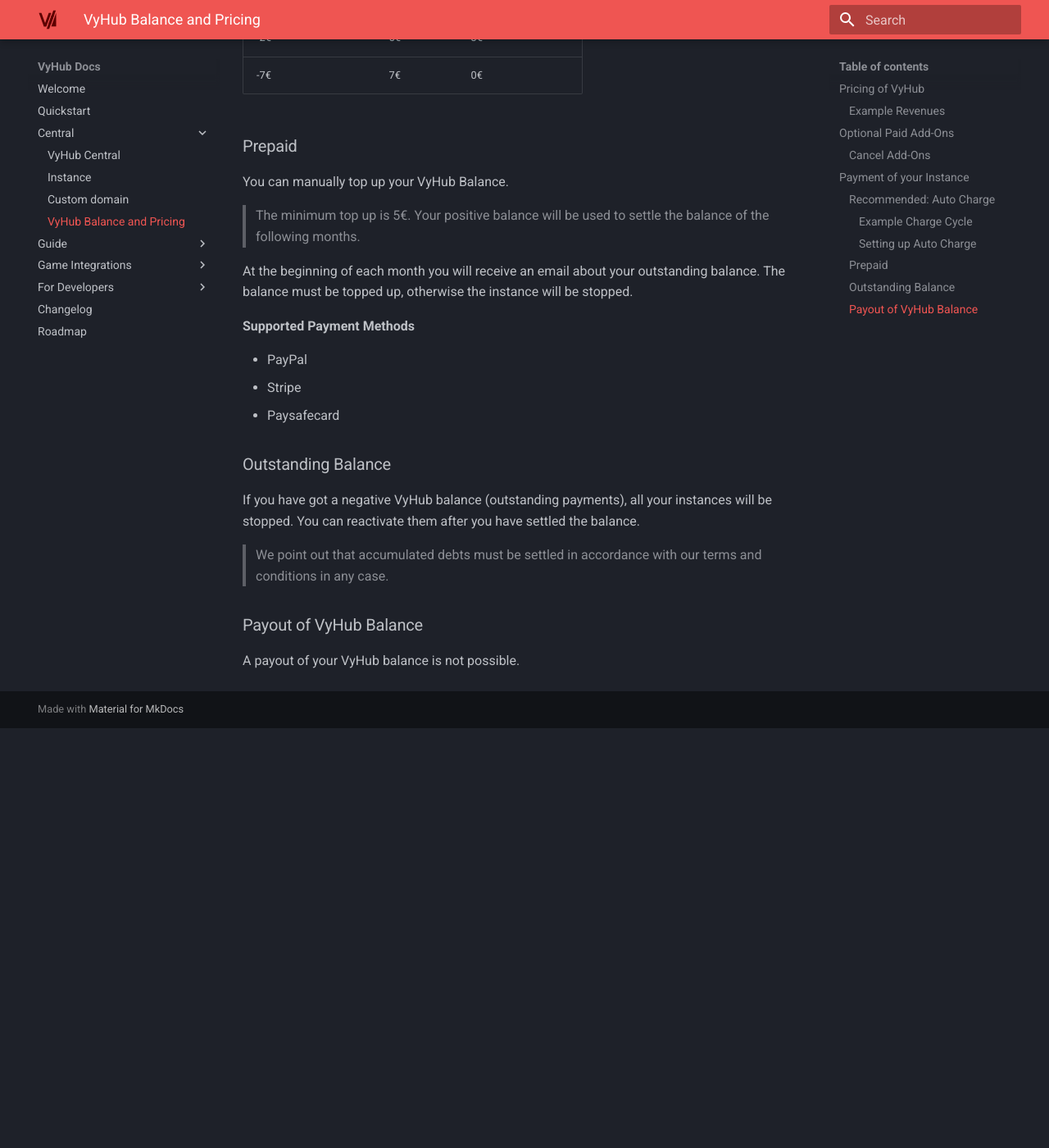
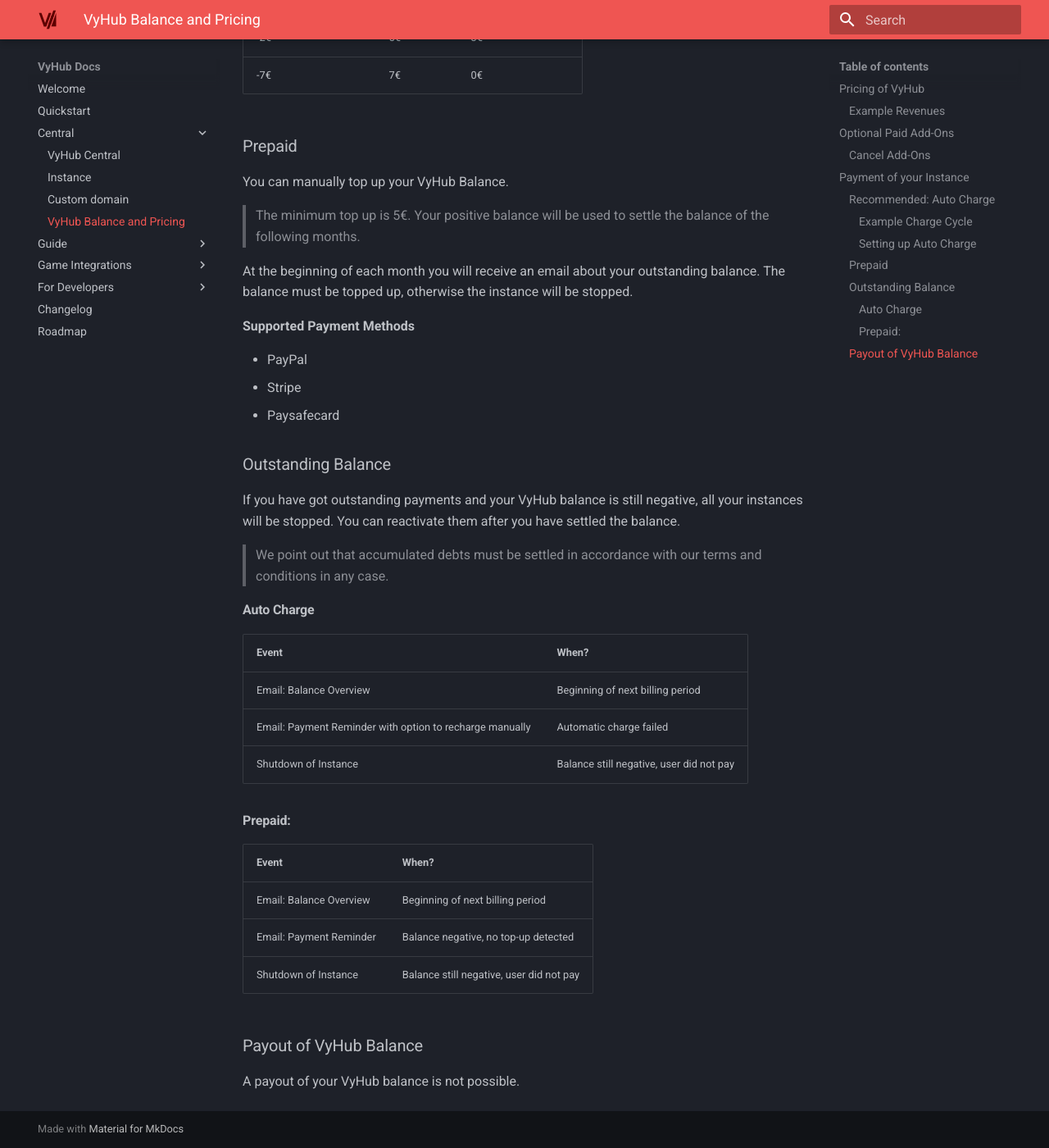
Before and after one commit to nyx-project/vyhub-documentation, an MkDocs documentation site: the page built from docs/central/account.md, in a window 1280 px wide and 1400 px high, scrolled down 2539 px. Shown: the whole window at 82% size. Built offline with MkDocs 1.6.1 and Material for MkDocs 9.7.7, drawn with Linux system fonts in a browser that asks for light colours; the version menu is left out; before the commit the page ends 3427 px from its top, so only the background shows below that.

```diff
--- a/docs/central/account.md
+++ b/docs/central/account.md
@@ -36,11 +36,15 @@ The more you earn, the more you save on fees.
 
 Certain VyHub features like the [forum](../guide/forum.md) are paid.
 
-The add-ons can be purchased in the central instance dashboard [https://vyhub.net/dashboard](https://vyhub.net/dashboard). There you find all available add-ons and the current prices.
+The add-ons can be purchased in the central instance
+dashboard [https://vyhub.net/dashboard](https://vyhub.net/dashboard). There you find all available add-ons and the
+current prices.
 
 ### Cancel Add-Ons
+
 Every add-on can be cancelled by you at the end of every billing cycle.
-Cancelling is as well done through the central instance dashboard [https://vyhub.net/dashboard](https://vyhub.net/dashboard).
+Cancelling is as well done through the central instance
+dashboard [https://vyhub.net/dashboard](https://vyhub.net/dashboard).
 
 ## Payment of your Instance
 
@@ -75,7 +79,8 @@ collected through your payment method.
 
 Your VyHub Balance is positive (>=0€)? You can set-up Auto Charge **without** any set-up fee.
 
-Your VyHub Balance is negative (<=0€)? You will be charged a set-up fee which reflects your current balance but is at least 5€.
+Your VyHub Balance is negative (<=0€)? You will be charged a set-up fee which reflects your current balance but is at
+least 5€.
 
 | Balance before Set-Up | Set-Up Fee | Balance after Set-Up |
 |-----------------------|------------|----------------------|
@@ -101,11 +106,28 @@ otherwise the instance will be stopped.
 
 ### Outstanding Balance
 
-If you have got a negative VyHub balance (outstanding payments), all your instances will be stopped. You can reactivate
+If you have got outstanding payments and your VyHub balance is still negative, all your instances will be stopped. You can reactivate
 them after you have settled the balance.
 
 > We point out that accumulated debts must be settled in accordance with our terms and conditions in any case. <br>
 
+
+#### Auto Charge
+
+| Event                                                    | When?                                    |
+|----------------------------------------------------------|------------------------------------------|
+| Email: Balance Overview                                  | Beginning of next billing period         |
+| Email: Payment Reminder with option to recharge manually | Automatic charge failed                  |
+| Shutdown of Instance                                     | Balance still negative, user did not pay |
+
+#### Prepaid:
+
+| Event                   | When?                                    |
+|-------------------------|------------------------------------------|
+| Email: Balance Overview | Beginning of next billing period         |
+| Email: Payment Reminder | Balance negative, no top-up detected     |
+| Shutdown of Instance    | Balance still negative, user did not pay |
+
 ### Payout of VyHub Balance
 
 A payout of your VyHub balance is not possible.
```
Also changed, not shown: docs/central/instance.md (+4 -1 lines), docs/game/gmod.md (+1 -0 lines).
